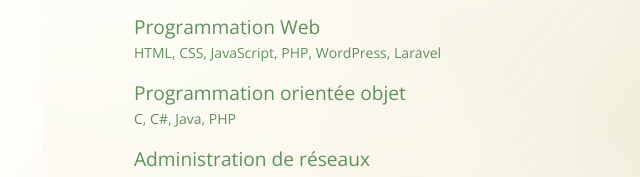
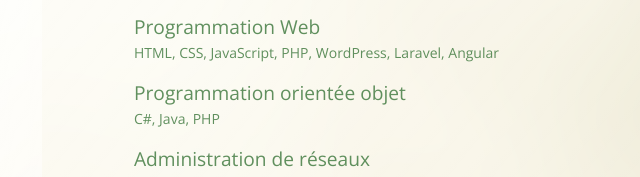
Before and after one commit to Arman-HKB/perso, a plain HTML site: page index.html in a window 1280 px wide. Shown: the part 334-511 px from the top of the page, 372-1012 px from the left. Drawn offline with nearby package versions, Linux system fonts and the light colour scheme.

Commit message:
Commit 2

```diff
--- a/index.html
+++ b/index.html
@@ -56,9 +56,9 @@
               <p>Administration de base de données</p>
               <p class="small mb-3">MySQL, SQL Server</p>
               <p>Programmation Web</p>
-              <p class="small mb-3">HTML, CSS, JavaScript, PHP, WordPress, Laravel</p>
+              <p class="small mb-3">HTML, CSS, JavaScript, PHP, WordPress, Laravel, Angular</p>
               <p>Programmation orientée objet</p>
-              <p class="small mb-3">C, C#, Java, PHP</p>
+              <p class="small mb-3">C#, Java, PHP</p>
               <p>Administration de réseaux</p>
               <p class="small mb-3">Windows Server, Linux</p>
               <p>Gestion de projet</p>
```
